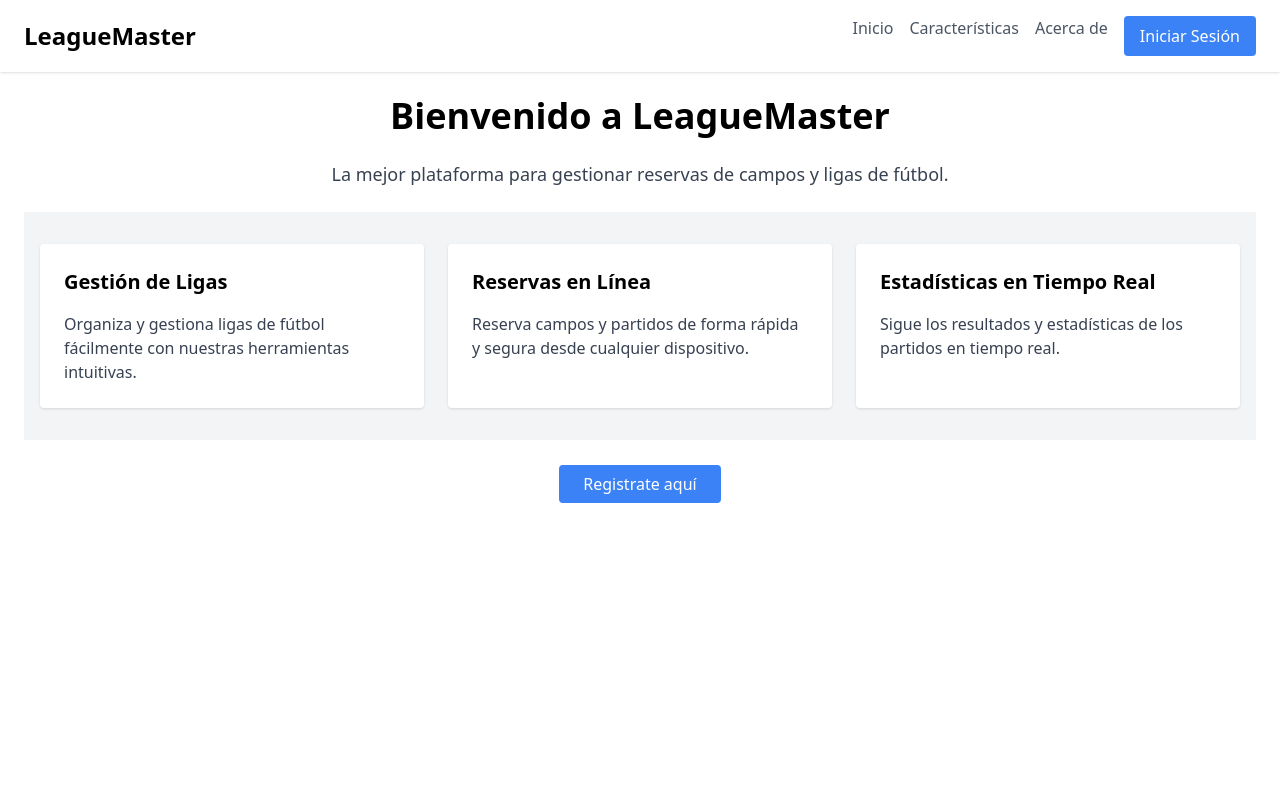
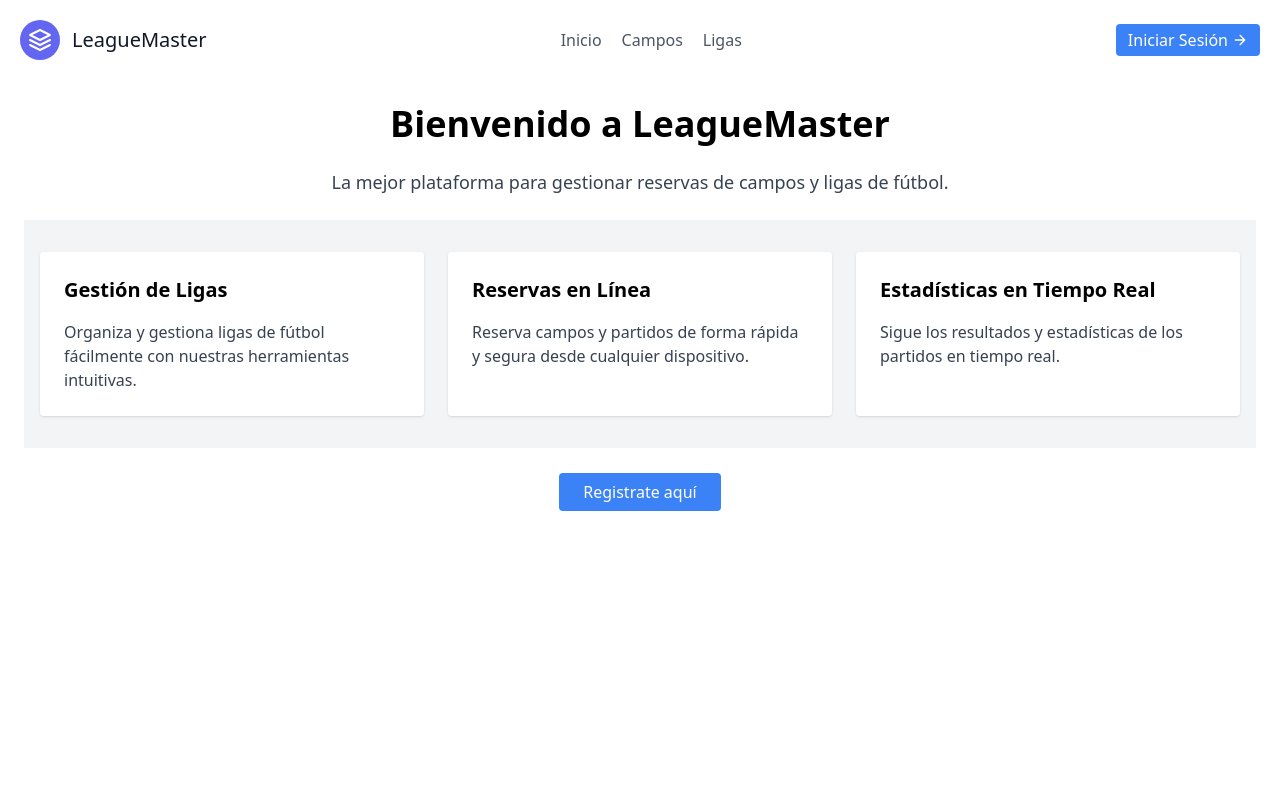
Before and after one commit to dede133/LeagueMaster, a Next.js app: page / in a window 1280 px wide. Shown: the top 800 px of the page. Built offline with nearby package versions, Linux system fonts and the light colour scheme.

Commit message:
Crear primera version del header

```diff
--- a/src/components/Header.js
+++ b/src/components/Header.js
@@ -3,46 +3,58 @@
 
 const Header = () => {
   return (
-    <header className="bg-white shadow">
-      <div className="container mx-auto px-6 py-4 flex justify-between items-center">
-        <div className="text-2xl font-bold">LeagueMaster</div>
-        {/* Botón de menú para dispositivos pequeños */}
-        <div className="block lg:hidden">
-          <button className="text-gray-800 focus:outline-none">
+    <header className="text-gray-600 body-font">
+      <div className="container mx-auto flex flex-wrap p-5 flex-col md:flex-row items-center">
+        {/* Logotipo o Nombre de la Plataforma */}
+        <a
+          href="/"
+          className="flex title-font font-medium items-center text-gray-900 mb-4 md:mb-0"
+        >
+          <svg
+            xmlns="http://www.w3.org/2000/svg"
+            fill="none"
+            stroke="currentColor"
+            strokeLinecap="round"
+            strokeLinejoin="round"
+            strokeWidth="2"
+            className="w-10 h-10 text-white p-2 bg-indigo-500 rounded-full"
+            viewBox="0 0 24 24"
+          >
+            <path d="M12 2L2 7l10 5 10-5-10-5zM2 17l10 5 10-5M2 12l10 5 10-5"></path>
+          </svg>
+          <span className="ml-3 text-xl hover:text-blue-700">LeagueMaster</span>
+        </a>
+
+        {/* Menú de Navegación */}
+        <nav className="md:ml-auto md:mr-auto flex flex-wrap items-center text-base justify-center">
+          <a href="/" className="mr-5 hover:text-gray-900">
+            Inicio
+          </a>
+          <a href="/fields" className="mr-5 hover:text-gray-900">
+            Campos
+          </a>
+          <a href="/leagues" className="mr-5 hover:text-gray-900">
+            Ligas
+          </a>
+        </nav>
+
+        {/* Botón de Llamada a la Acción: Iniciar Sesión */}
+        <button class="inline-flex items-center bg-blue-500 border-0 py-1 px-3 focus:outline-none hover:bg-blue-700 rounded text-white mt-4 md:mt-0">
+          <a href="/login" className="flex items-center">
+            Iniciar Sesión
             <svg
-              className="w-6 h-6"
               fill="none"
               stroke="currentColor"
+              strokeLinecap="round"
+              strokeLinejoin="round"
+              strokeWidth="2"
+              className="w-4 h-4 ml-1"
               viewBox="0 0 24 24"
-              xmlns="http://www.w3.org/2000/svg"
             >
-              <path
-                strokeLinecap="round"
-                strokeLinejoin="round"
-                strokeWidth={2}
-                d="M4 6h16M4 12h16m-7 6h7"
-              />
+              <path d="M5 12h14M12 5l7 7-7 7"></path>
             </svg>
-          </button>
-        </div>
-        {/* Menú de navegación */}
-        <nav className="hidden lg:flex space-x-4">
-          <a href="/" className="text-gray-600 hover:text-blue-500">
-            Inicio
           </a>
-          <a href="/features" className="text-gray-600 hover:text-blue-500">
-            Características
-          </a>
-          <a href="/about" className="text-gray-600 hover:text-blue-500">
-            Acerca de
-          </a>
-          <a
-            href="/login"
-            className="bg-blue-500 text-white py-2 px-4 rounded hover:bg-blue-700"
-          >
-            Iniciar Sesión
-          </a>
-        </nav>
+        </button>
       </div>
     </header>
   );
```
